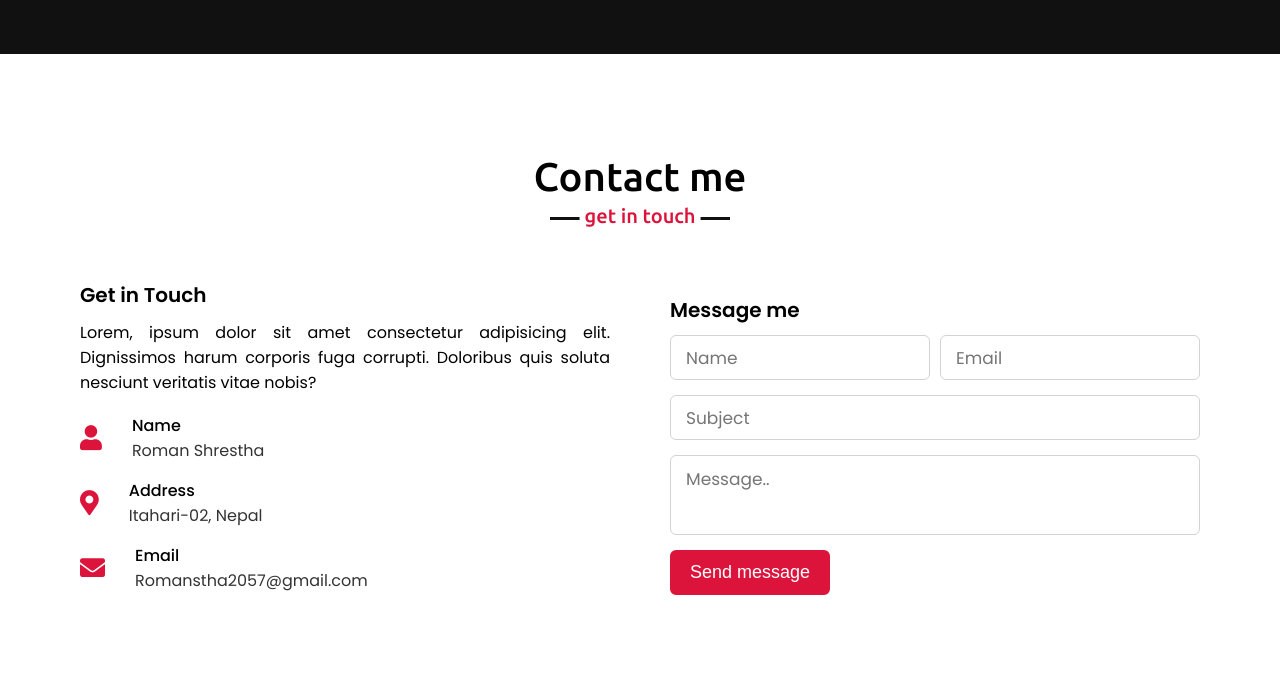
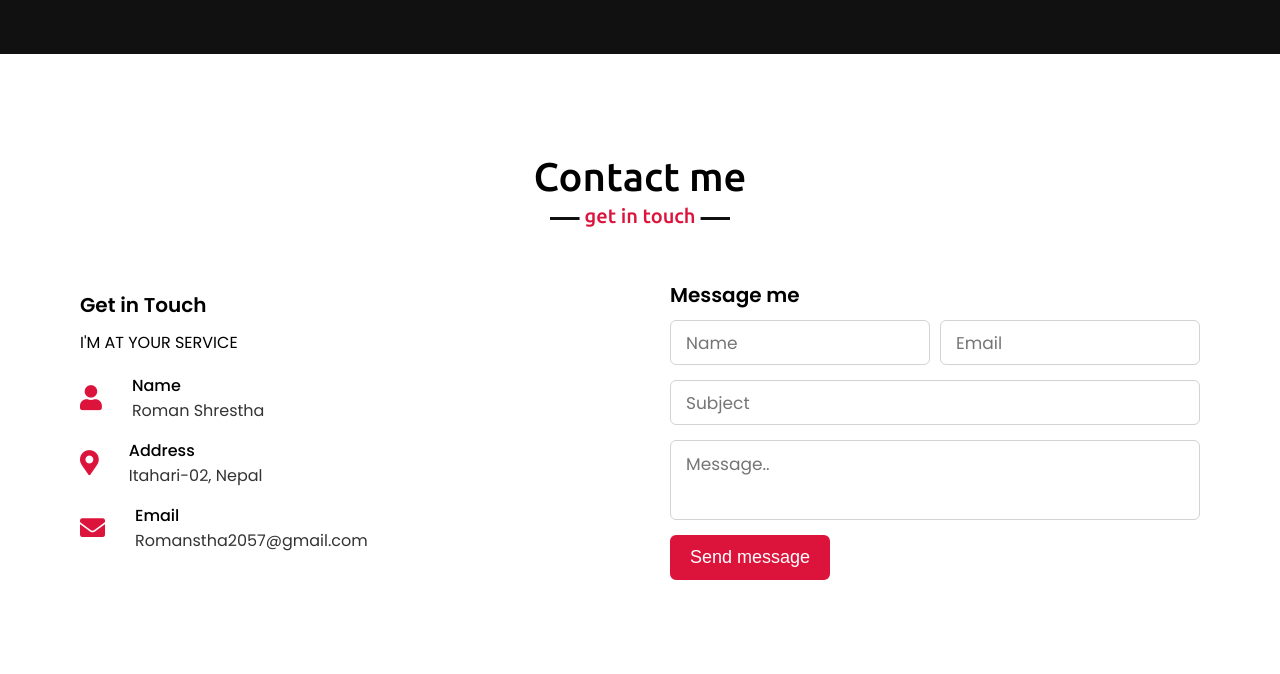
Before and after one commit to Romanstha/Romanshrestha-Website, a plain HTML site: page index.html in a window 1280 px wide. Shown: the part 3653-4327 px from the top of the page. Drawn offline with nearby package versions, Linux system fonts and the light colour scheme.

Commit message:
Update index.html

```diff
--- a/index.html
+++ b/index.html
@@ -204,7 +204,7 @@
             <div class="contact-content">
                 <div class="column left">
                     <div class="text">Get in Touch</div>
-                    <p>Lorem, ipsum dolor sit amet consectetur adipisicing elit. Dignissimos harum corporis fuga corrupti. Doloribus quis soluta nesciunt veritatis vitae nobis?</p>
+                    <p>I'M AT YOUR SERVICE</p>
                     <div class="icons">
                         <div class="row">
                             <i class="fas fa-user"></i>
```
